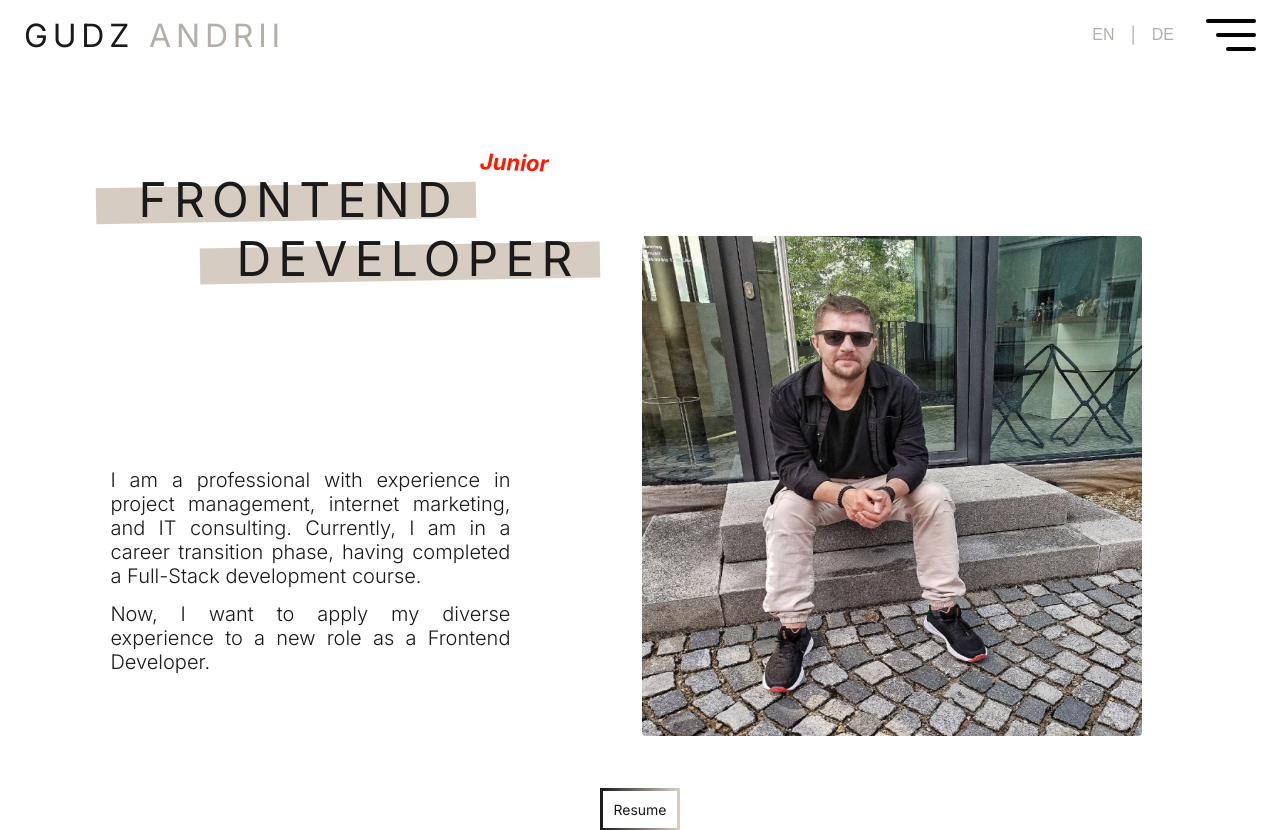
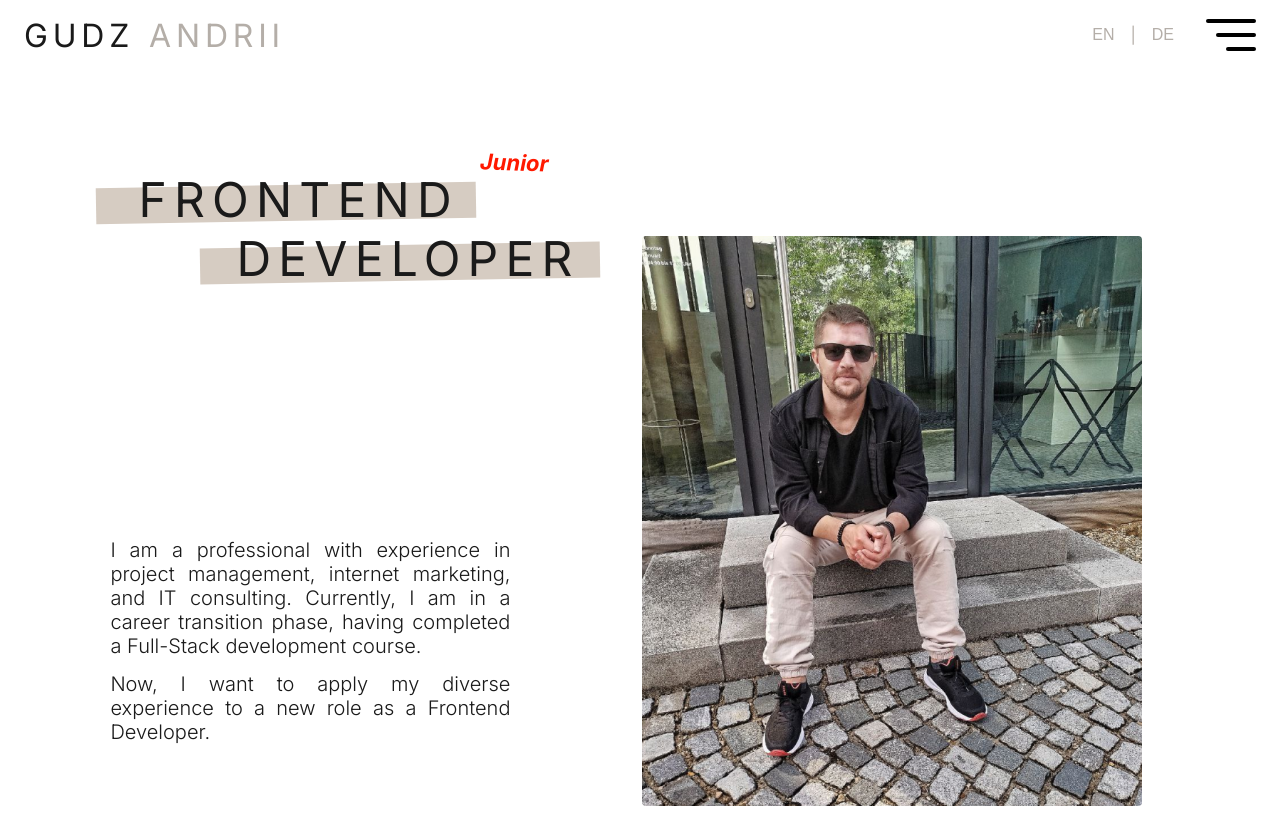
Before and after one commit to AndriiGudz/myseite, a React (Create React App) app: page / in a window 1280 px wide. Shown: the top 830 px of the page. Built offline with nearby package versions, Linux system fonts and the light colour scheme.

Commit message:
update home page

```diff
--- a/src/pages/Home/styles.ts
+++ b/src/pages/Home/styles.ts
@@ -39,6 +39,8 @@ export const FirstBlock = styled.div`
 
 export const MyPhoto = styled.img`
   width: 500px;
+  height: auto;
+  object-fit: cover;
   border-radius: 4px;
 
   @media (max-width: 600px) {
```
